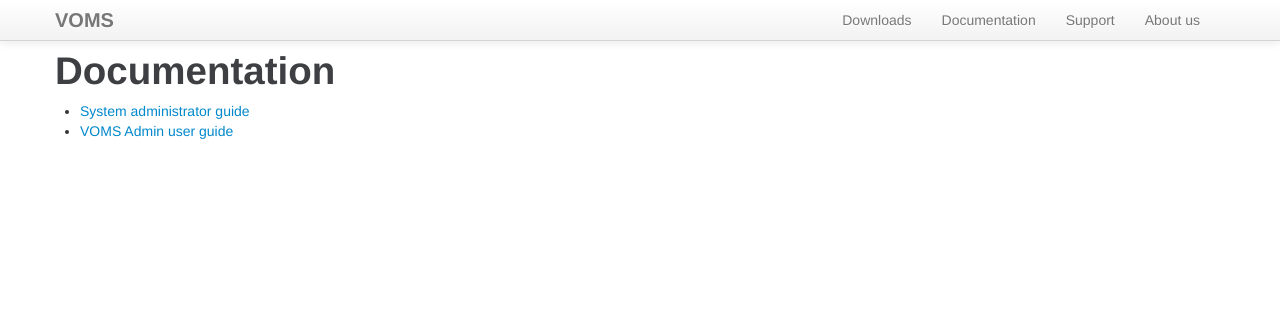
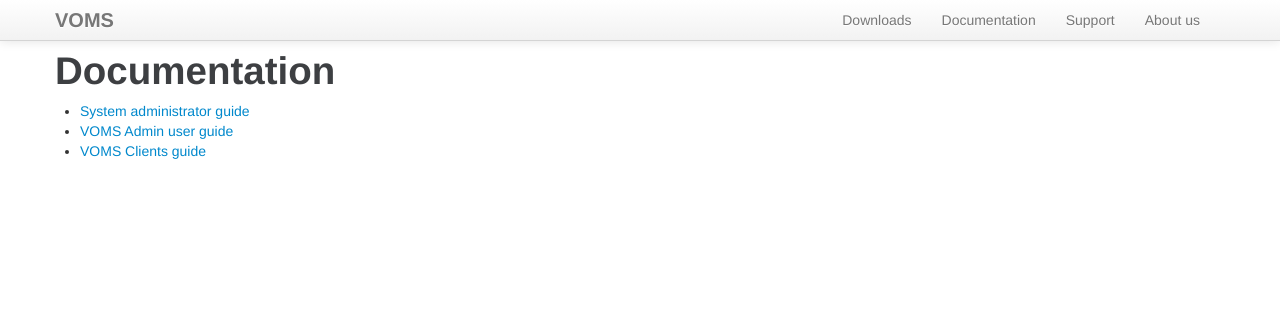
Before and after one commit to italiangrid/voms, a Jekyll site: the page built from documentation.md, in a window 1280 px wide. Shown: the top 335 px of the page. Built offline with Jekyll 4.4.1, drawn with Linux system fonts in a browser that asks for light colours; Markdown is read by kramdown in place of the engine named in the settings.

Commit message:
Added clients guide

```diff
--- a/documentation.md
+++ b/documentation.md
@@ -7,3 +7,4 @@ title: VOMS documentation
 
 * [System administrator guide]({{site.baseurl}}documentation/sysadmin-guide)
 * [VOMS Admin user guide]({{site.baseurl}}documentation/voms-admin-guide)
+* [VOMS Clients guide]({{site.baseurl}}documentation/voms-clients-guide)
```
Also changed, not shown: documentation/voms-clients-guide/index.md (added, +1 -0 lines).
